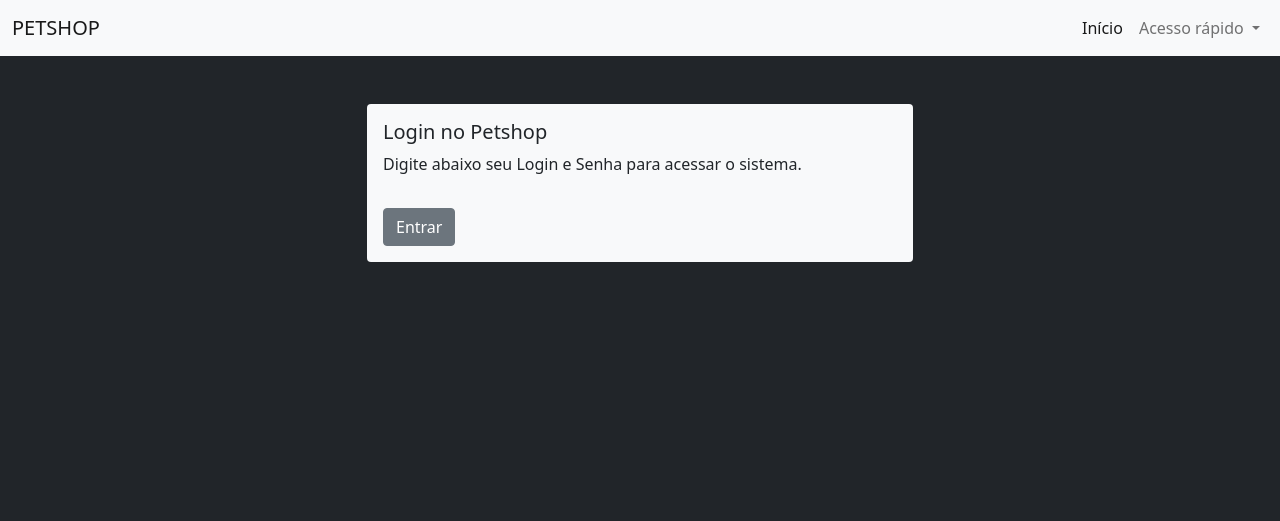
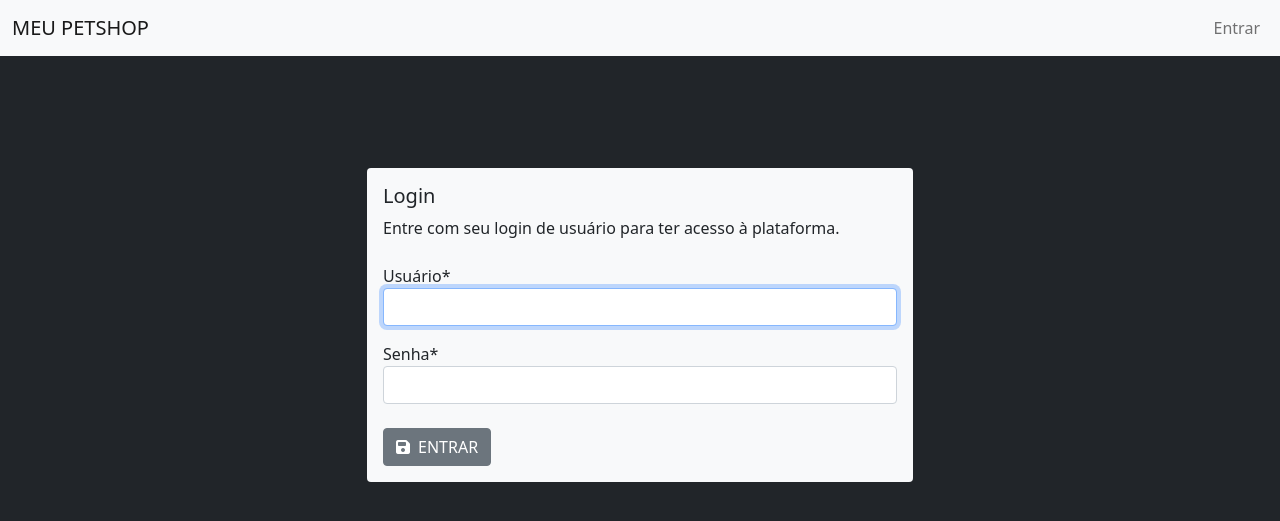
Before and after one commit to danilocdesousa/tedw-petshop, a Django app: page /accounts/login/ in a window 1280 px wide. Shown: the top 521 px of the page. Run offline with Django 3.2, Linux system fonts and the light colour scheme; some libraries are stand-ins or nearby versions.

Commit message:
Configuração de acesso (login e logout)

```diff
--- a/petshop/petshop/settings.py
+++ b/petshop/petshop/settings.py
@@ -43,6 +43,7 @@ INSTALLED_APPS = [
     'services',
     'pets',
     'widget_tweaks',
+    'crispy_forms',
 ]
 
 MIDDLEWARE = [
@@ -60,7 +61,7 @@ ROOT_URLCONF = 'petshop.urls'
 TEMPLATES = [
     {
         'BACKEND': 'django.template.backends.django.DjangoTemplates',
-        'DIRS': [os.path.join(BASE_DIR, 'templates')],
+        'DIRS': [os.path.join(BASE_DIR, 'website/templates')],
         'APP_DIRS': True,
         'OPTIONS': {
             'context_processors': [
--- a/petshop/petshop/urls.py
+++ b/petshop/petshop/urls.py
@@ -16,6 +16,6 @@ urlpatterns = [
     # Inclui as URLs do app 'pets'.
     path('pets/', include('pets.urls', namespace='pets')),
 
-    #Inclui as URLs de 'login'
+    # Inclui as URLs de 'login'
     path('accounts/', include('django.contrib.auth.urls')),
 ]
--- a/petshop/requirements.txt
+++ /dev/null
@@ -1,4 +0,0 @@
-asgiref==3.4.1
-Django==3.2.9
-pytz==2021.3
-sqlparse==0.4.2
--- a/petshop/website/static/website/css/style.css
+++ b/petshop/website/static/website/css/style.css
@@ -0,0 +1,3 @@
+.super-mt {
+    margin-top: 7rem !important;
+}
--- a/petshop/templates/registration/login.html
+++ b/petshop/website/templates/registration/login.html
@@ -3,25 +3,30 @@
 
 {% load widget_tweaks %}
 
-{% block title %}Login no Petshop{% endblock %}
+{% load crispy_forms_tags %}
+
+{% block title %}Petshop login{% endblock %}
 
 {% block content %}
-<div class="container mt-5">
+<div class="container super-mt">
     <div class="row d-flex justify-content-center">
         <div class="col-lg-6 col-md-12 col-sm-12 col-xs-12">
             <div class="card bg-light border-0 mb-3">
                 <div class="card-body text-dark">
-                    <h5 class="card-title">Login no Petshop</h5>
-                    <p class="card-text mb-4">Digite abaixo seu Login e Senha para acessar o sistema.</p>
-
+                    <h5 class="card-title">Login</h5>
+                    <p class="card-text mb-4">Entre com seu login de usuário para ter acesso à plataforma.</p>
                     <form method="post" class="row g-3">
                         <!-- A tag do Django {% csrf_token %} está relacionada à proteção que o Django provê ao CSRF - Cross Site Request Forgery (um tipo de ataque malicioso) -->
+
                         {% csrf_token %}
+
                         <input type="hidden" name="next" value="{{ next }}">
 
+                        {{ form|crispy }}
 
                         <div class="text-start mt-4">
-                            <button type="submit" class="btn btn-secondary"><i></i>Entrar</button>
+                            <button type="submit" class="btn btn-secondary"><i
+                                    class="fas fa-save me-2"></i>ENTRAR</button>
                         </div>
                     </form>
                 </div>
--- a/petshop/website/templates/website/_layouts/base.html
+++ b/petshop/website/templates/website/_layouts/base.html
@@ -24,41 +24,35 @@
 <body class="bg-dark">
     <nav class="navbar navbar-expand-lg navbar-light bg-light">
         <div class="container-fluid">
-            <a class="navbar-brand" href="{% url 'website:index' %}">PETSHOP</a>
+            <a class="navbar-brand" href="{% url 'website:index' %}">MEU PETSHOP</a>
             <button class="navbar-toggler" type="button" data-bs-toggle="collapse" data-bs-target="#navbarNavAltMarkup"
                 aria-controls="navbarNavAltMarkup" aria-expanded="false" aria-label="Toggle navigation">
                 <span class="navbar-toggler-icon"></span>
             </button>
             <div class="collapse navbar-collapse justify-content-end" id="navbarNavAltMarkup">
                 <div class="navbar-nav">
-                    <div class="collapse navbar-collapse" id="navbarSupportedContent">
-                        <ul class="navbar-nav me-auto mb-2 mb-lg-0">
-                            <li class="nav-item">
-                                <a class="nav-link active" aria-current="page"
-                                    href="{% url 'website:index' %}">Início</a>
-                            </li>
-                            <li class="nav-item dropdown">
-                                <a class="nav-link dropdown-toggle" href="#" id="navbarDropdown" role="button"
-                                    data-bs-toggle="dropdown" aria-expanded="false">
-                                    Acesso rápido
-                                </a>
-                                <ul class="dropdown-menu" aria-labelledby="navbarDropdown">
-                                    <li><a class="nav-link active"
-                                            href="{% url 'website:lista_clientes' %}">Clientes</a></li>
-                                    <li><a class="nav-link active" href="{% url 'pets:lista_pets' %}">Pets</a></li>
-                                    <li><a class="nav-link active"
-                                            href="{% url 'services:lista_services' %}">Serviços</a></li>
-                                    <li>
-                                        <hr class="dropdown-divider">
-                                    </li>
-                                    <li><a class="nav-link active" href="#">Vendas</a></li>
-                                </ul>
-                            </li>
-                        </ul>
-                    </div>
+                    {% if user.is_authenticated %}
+                    <a class="nav-link active" aria-current="page" href="{% url 'website:index' %}">Início</a>
+                        <li class="nav-item dropdown">
+                            <a class="nav-link dropdown-toggle" href="#" id="navbarDropdown" role="button" data-bs-toggle="dropdown" aria-expanded="false">
+                              Todos os registros
+                            </a>
+                            <ul class="dropdown-menu" aria-labelledby="navbarDropdown">
+                              <li><a class="dropdown-item" href="{% url 'website:lista_clientes' %}">Clientes</a></li>
+                              <li><a class="dropdown-item" href="{% url 'pets:lista_pets' %}">Pets</a></li>
+                              <li><a class="dropdown-item" href="{% url 'services:lista_services' %}">Serviços</a></li>
+                              <li><hr class="dropdown-divider"></li>
+                              <li><a class="dropdown-item" href="#">Vendas</a></li>
+                            </ul>
+                          </li>
+                    {% else %}
+                    <a class="nav-link" href="/accounts/login">Entrar</a>
+                    {% endif %}
+                    {% if user.is_authenticated %}
+                    <a class="nav-link" href="/accounts/logout">Sair</a>
+                    {% endif %}
                 </div>
             </div>
-        </div>
     </nav>
 
     {% block content %}
--- a/petshop/website/urls.py
+++ b/petshop/website/urls.py
@@ -21,5 +21,5 @@ urlpatterns = [
 
     # Para deletar o objeto, o procedimento é parecido com o de atualização.
     # GET/POST /cliente/excluir/{pk do objeto}
-    path('clientes/excluir/<pk>',ClientesDeleteView.as_view(), name="deleta_clientes"),
+    path('clientes/excluir/<pk>', ClientesDeleteView.as_view(), name="deleta_clientes"),
 ]
```
Also changed, not shown: petshop/pets/views.py (+8 -0 lines), petshop/services/views.py (+8 -0 lines), petshop/website/views.py (+16 -1 lines).
